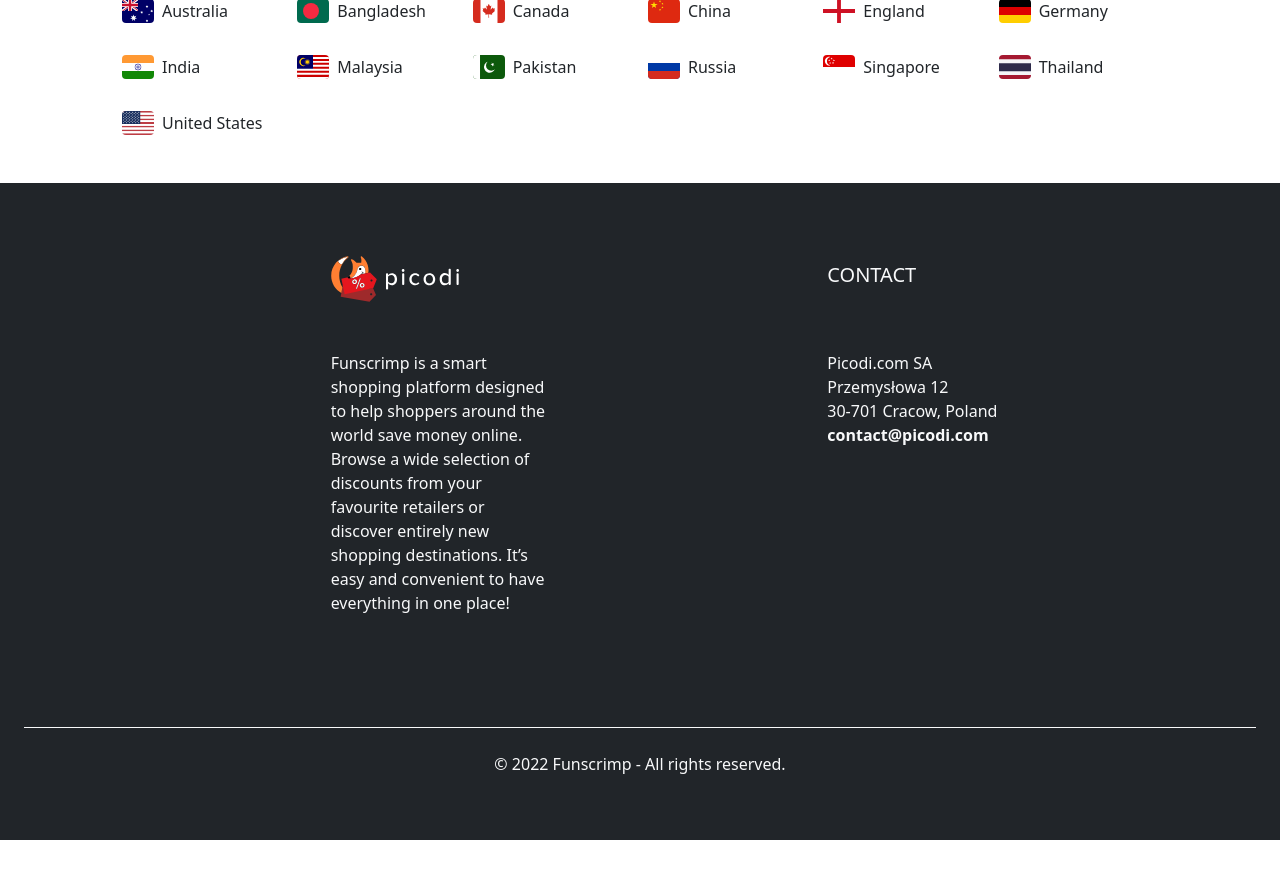
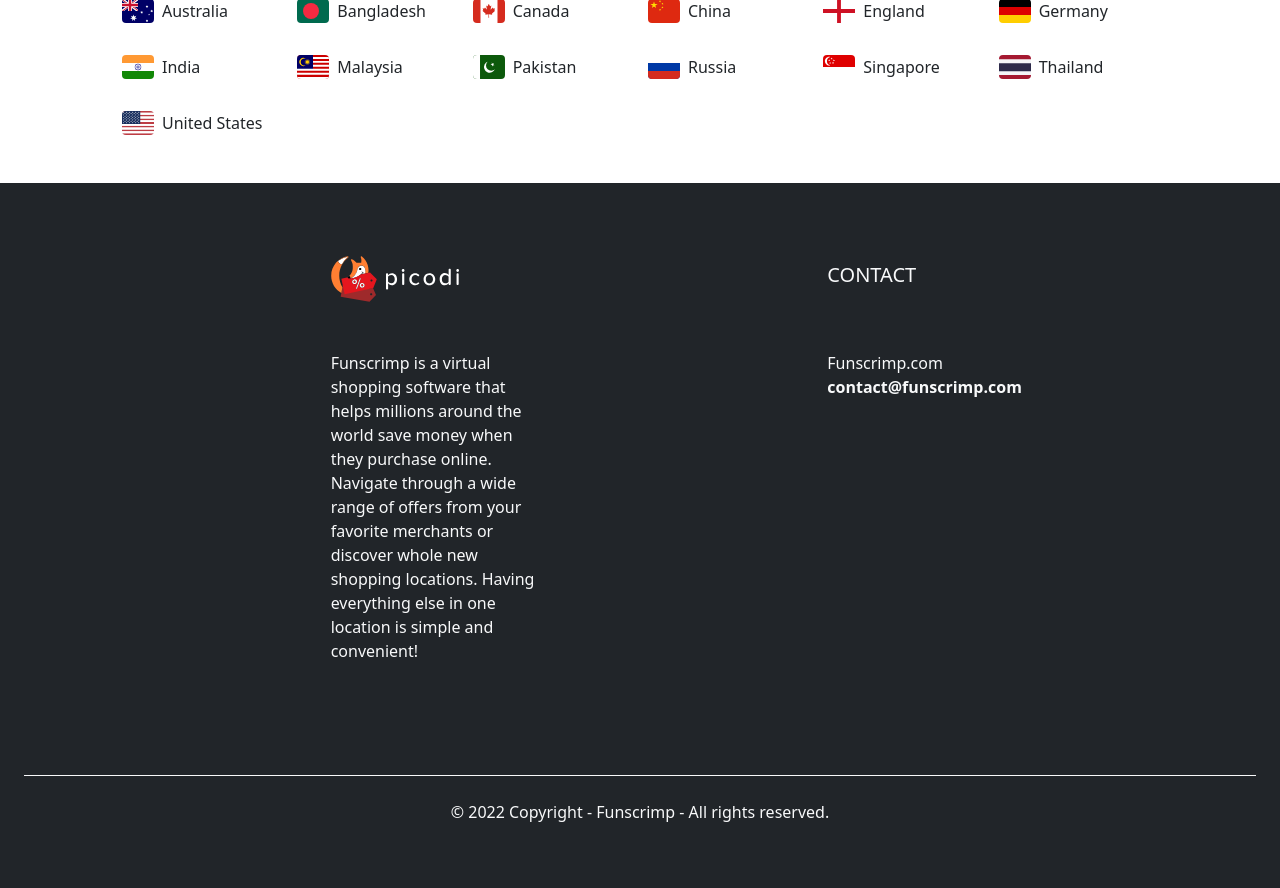
Before and after one commit to samin-al-wasee/global-coupon-engine, a Django app: page / in a window 1280 px wide. Shown: the part 2627-3515 px from the top of the page. Before the commit the page ends 3467 px from the top, so only its background shows below. Run offline with Django 4.2, Linux system fonts and the light colour scheme; data comes from the database, SQL or seed files in the repository; some libraries are stand-ins or nearby versions.

Commit message:
Visual update

```diff
--- a/templates/base_footer.html
+++ b/templates/base_footer.html
@@ -34,7 +34,7 @@
                     </div>
                     <div class="row m-4">
                         <div class="col-md p-2">
-                            <p>Funscrimp is a smart shopping platform designed to help shoppers around the world save money online. Browse a wide selection of discounts from your favourite retailers or discover entirely new shopping destinations. It’s easy and convenient to have everything in one place!</p>
+                            <p>Funscrimp is a virtual shopping software that helps millions around the world save money when they purchase online. Navigate through a wide range of offers from your favorite merchants or discover whole new shopping locations. Having everything else in one location is simple and convenient!</p>
                         </div>
                     </div>
                 </div>
@@ -47,10 +47,10 @@
                     </div>
                     <div class="row m-4">
                         <div class="col-md p-2">
-                            <p class="my-0">Picodi.com SA</p>
-                            <p class="my-0">Przemysłowa 12</p>
-                            <p class="my-0">30-701 Cracow, Poland</p>
-                            <p class="my-0"><b>contact@picodi.com</b></p>
+                            <p class="my-0">Funscrimp.com</p>
+{#                            <p class="my-0">Przemysłowa 12</p>#}
+{#                            <p class="my-0">30-701 Cracow, Poland</p>#}
+                            <p class="my-0"><b>contact@funscrimp.com</b></p>
                         </div>
                     </div>
                 </div>
@@ -58,7 +58,7 @@
             </div>
             <div class="row p-4 text-center vstack">
                 <div class="col-md p-4 border-top border-light">
-                    <p>© 2022 Funscrimp - All rights reserved.</p>
+                    <p>© 2022 Copyright - Funscrimp - All rights reserved.</p>
                 </div>
 {#                <div class="col-md p-4">#}
 {#                    <div class="row justify-content-center">#}
--- a/templates/homepage.html
+++ b/templates/homepage.html
@@ -13,7 +13,7 @@
     <div class="container-fluid bg-dark text-light" id="homepage_header">
         <div class="row mx-2 p-4 justify-content-start">
             <div class="col-md p-2">
-                <a href="#"><img height="64" width="128" src="{% static 'promotion/vectors/company_logo.svg' %}" alt="#"></a>
+                <a href="#"><img height="64" width="128" src="{% static 'promotion/images/company_logo.png' %}" alt="#"></a>
             </div>
         </div>
         <div class="row mx-2 p-4 justify-content-center">
@@ -55,7 +55,7 @@
         </div>
         <div class="row mx-2 p-4 justify-content-center">
             <div class="col-md p-4 vstack align-items-center text-center">
-                <img class="img-fluid" height="256" width="256" src="{% static 'promotion/images/save_currency.png' %}">
+                <img class="img-fluid" height="256" width="256" src="{% static 'promotion/images/save_currency.png' %}" alt="">
                 <h4>Hey there!</h4>
                 <p>I'm your currency! Save me please!</p>
                 <a href="#lets_explore_funscrimp"><button class="btn btn-outline-light btn-lg m-2">Let's Explore Funscrimp!</button></a>
```
Also changed, not shown: promotion/static/promotion/images/homepage_doodle_1.png, promotion/static/promotion/images/homepage_doodle_2.png, promotion/static/promotion/images/homepage_doodle_3.png, promotion/static/promotion/images/homepage_doodle_4.png.
